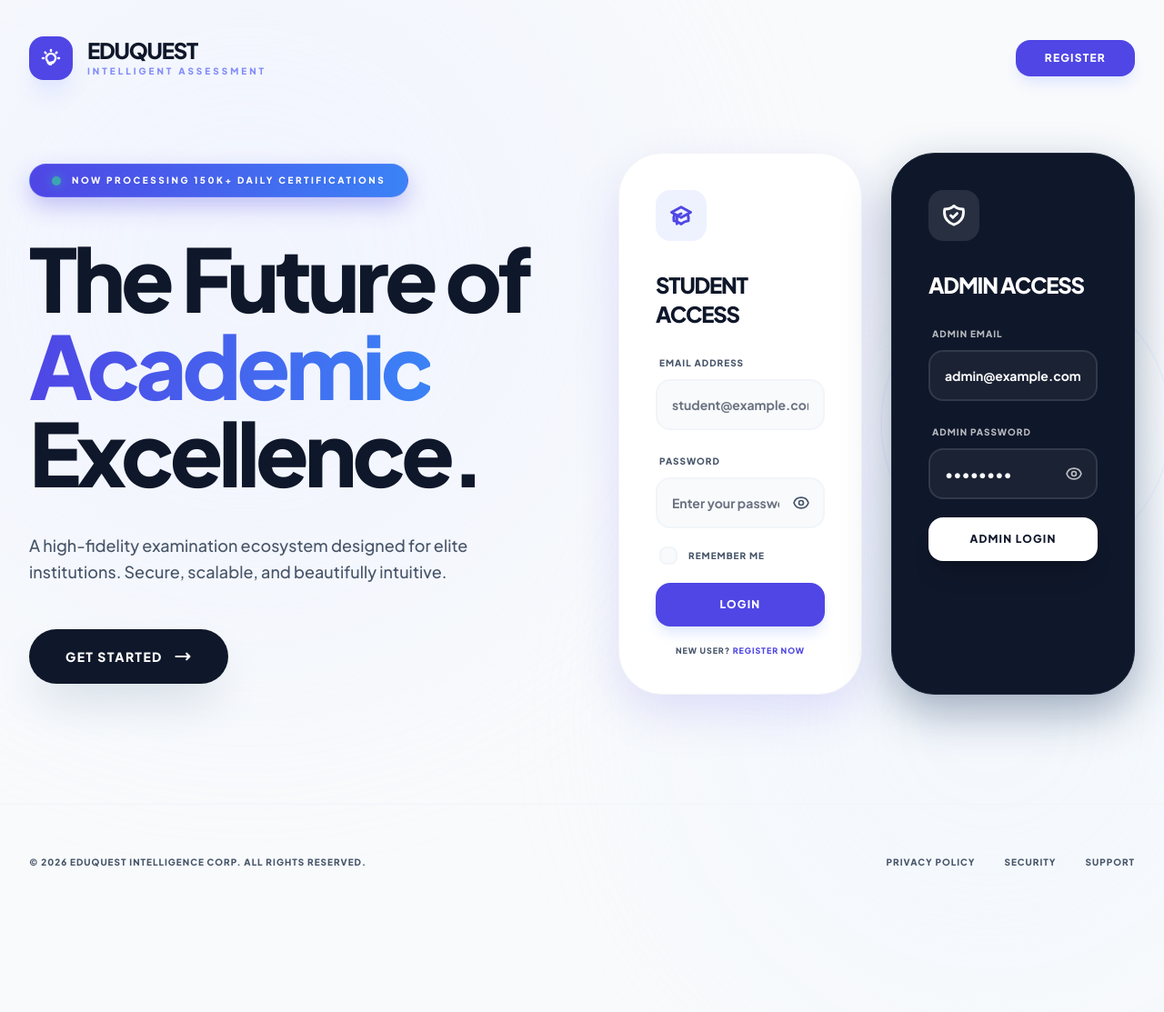
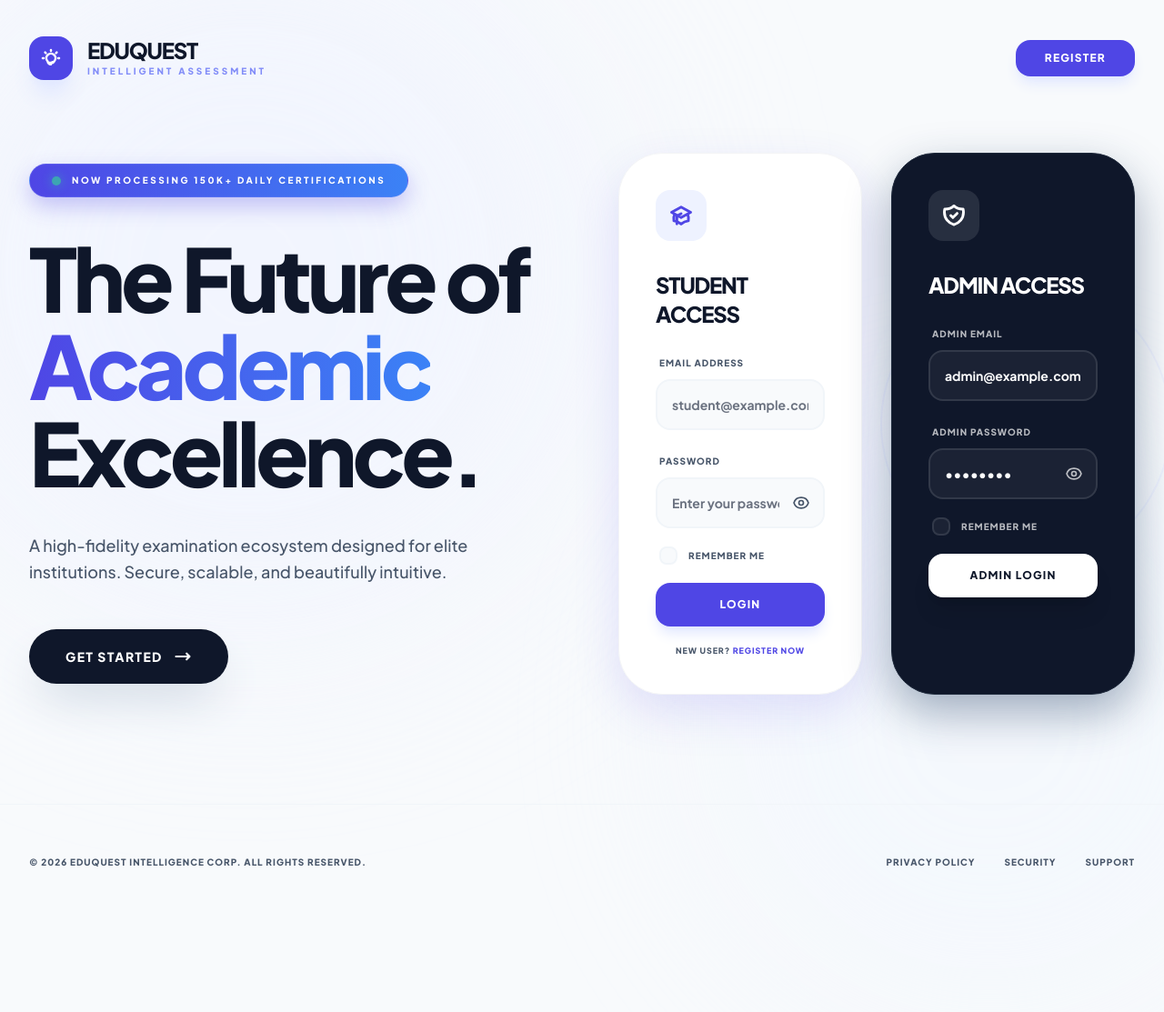
Before and after one commit to hamzabadshah10/online-exam-system, a PHP site: page / in a window 1280 px wide; the page is wider, and only the part inside the window is pictured. Shown: that part at 91% size. Run offline with PHP 8.4, Linux system fonts and the light colour scheme; some libraries are stand-ins or nearby versions.

Commit message:
Updated Files Comit

```diff
--- a/online_exam_system/api/auth.php
+++ b/online_exam_system/api/auth.php
@@ -20,6 +20,10 @@ if ($_SERVER['REQUEST_METHOD'] === 'POST') {
             $_SESSION['user_id'] = $user['id'];
             $_SESSION['name'] = $user['name'];
             $_SESSION['role'] = $user['role'];
+
+            if (isset($_POST['remember'])) {
+                setcookie('remember_user', $user['id'], time() + (30 * 24 * 60 * 60), "/");
+            }
 
             if ($user['role'] === 'admin') header('Location: ../admin/dashboard.php');
             else header('Location: ../student/dashboard.php');
@@ -66,6 +70,7 @@ if ($_SERVER['REQUEST_METHOD'] === 'POST') {
 
 if ($_SERVER['REQUEST_METHOD'] === 'GET' && isset($_GET['action']) && $_GET['action'] === 'logout') {
     session_destroy();
+    setcookie('remember_user', '', time() - 3600, "/");
     session_start();
     header('Location: ../index.php');
     exit;
--- a/online_exam_system/api/csv_parser.php
+++ b/online_exam_system/api/csv_parser.php
@@ -71,7 +71,7 @@ if ($_SERVER['REQUEST_METHOD'] === 'POST' && isset($_FILES['csv_file'])) {
         exit;
     }
 
-    header('Location: ../admin/dashboard.php?tab=questions');
+    header('Location: ../admin/dashboard.php?tab=students');
     exit;
 };
 ?>
--- a/online_exam_system/api/exam_manager.php
+++ b/online_exam_system/api/exam_manager.php
@@ -25,7 +25,7 @@ if ($_SERVER['REQUEST_METHOD'] === 'POST') {
         } catch(PDOException $e) {
             $_SESSION['error'] = "Failed to create exam: " . $e->getMessage();
         }
-        header('Location: ../admin/dashboard.php');
+        header('Location: ../admin/dashboard.php?tab=questions');
         exit;
     }
 
--- a/online_exam_system/index.php
+++ b/online_exam_system/index.php
@@ -39,20 +39,6 @@
         </div>
     </nav>
 
-    <?php if(isset($_SESSION['error'])): ?>
-        <div class="container mx-auto px-8 mb-8">
-            <div class="bg-rose-50 border border-rose-100 text-rose-500 px-8 py-4 rounded-2xl text-xs font-black uppercase tracking-widest text-center shadow-sm">
-                <?= htmlspecialchars($_SESSION['error']); unset($_SESSION['error']); ?>
-            </div>
-        </div>
-    <?php endif; ?>
-    <?php if(isset($_SESSION['success'])): ?>
-        <div class="container mx-auto px-8 mb-8">
-            <div class="bg-emerald-50 border border-emerald-100 text-emerald-600 px-8 py-4 rounded-2xl text-xs font-black uppercase tracking-widest text-center shadow-sm">
-                <?= htmlspecialchars($_SESSION['success']); unset($_SESSION['success']); ?>
-            </div>
-        </div>
-    <?php endif; ?>
 
     <!-- Main Content -->
     <main class="container mx-auto px-8 flex-1 flex flex-col lg:flex-row items-center gap-20 py-10 z-10">
@@ -80,9 +66,37 @@
         </div>
 
         <!-- Right: Login Portals -->
-        <div class="flex-1 w-full max-w-2xl grid grid-cols-1 md:grid-cols-2 gap-8 relative">
-            <!-- Decorative Elements behind cards -->
-            <div class="absolute -right-10 top-1/2 -translate-y-1/2 w-80 h-80 border-2 border-indigo-100 rounded-full opacity-40 -z-10"></div>
+        <div class="flex-1 w-full max-w-2xl flex flex-col relative">
+            <!-- Global Error/Success Feedback -->
+            <?php if(isset($_SESSION['error'])): ?>
+                <div class="mb-8 animate-in slide-in-from-top-4 duration-500">
+                    <div class="bg-rose-50 border-2 border-rose-100 p-5 rounded-[2rem] flex items-center justify-center space-x-4 shadow-xl shadow-rose-100/50">
+                        <div class="bg-rose-500 text-white p-2 rounded-xl shadow-lg">
+                            <svg class="w-5 h-5" fill="none" stroke="currentColor" viewBox="0 0 24 24"><path stroke-linecap="round" stroke-linejoin="round" stroke-width="3" d="M12 9v2m0 4h.01m-6.938 4h13.856c1.54 0 2.502-1.667 1.732-3L13.732 4c-.77-1.333-2.694-1.333-3.464 0L3.34 16c-.77 1.333.192 3 1.732 3z"></path></svg>
+                        </div>
+                        <span class="text-xs font-black text-rose-600 uppercase tracking-widest leading-none">
+                            <?= htmlspecialchars($_SESSION['error']); unset($_SESSION['error']); ?>
+                        </span>
+                    </div>
+                </div>
+            <?php endif; ?>
+
+            <?php if(isset($_SESSION['success'])): ?>
+                <div class="mb-8 animate-in slide-in-from-top-4 duration-500">
+                    <div class="bg-emerald-50 border-2 border-emerald-100 p-5 rounded-[2rem] flex items-center justify-center space-x-4 shadow-xl shadow-emerald-100/50">
+                        <div class="bg-emerald-500 text-white p-2 rounded-xl shadow-lg">
+                            <svg class="w-5 h-5" fill="none" stroke="currentColor" viewBox="0 0 24 24"><path stroke-linecap="round" stroke-linejoin="round" stroke-width="4" d="M5 13l4 4L19 7"></path></svg>
+                        </div>
+                        <span class="text-xs font-black text-emerald-600 uppercase tracking-widest leading-none">
+                            <?= htmlspecialchars($_SESSION['success']); unset($_SESSION['success']); ?>
+                        </span>
+                    </div>
+                </div>
+            <?php endif; ?>
+
+            <div class="grid grid-cols-1 md:grid-cols-2 gap-8 relative">
+                <!-- Decorative Elements behind cards -->
+                <div class="absolute -right-10 top-1/2 -translate-y-1/2 w-80 h-80 border-2 border-indigo-100 rounded-full opacity-40 -z-10"></div>
 
             <!-- Student Login -->
             <div class="bg-white p-10 rounded-[3rem] shadow-[0_20px_50px_rgba(79,70,229,0.15)] border border-gray-100 relative overflow-hidden group hover:-translate-y-2 transition-all duration-500">
@@ -95,12 +109,12 @@
                         <input type="hidden" name="action" value="login_student">
                         <div class="space-y-2">
                             <label class="text-[10px] font-black text-slate-600 uppercase tracking-widest ml-1">Email Address</label>
-                            <input name="email" type="email" placeholder="student@example.com" class="w-full bg-slate-50 border-2 border-slate-100 rounded-2xl p-4 text-sm font-bold focus:bg-white focus:border-indigo-600 focus:ring-0 transition-all" required/>
+                            <input name="email" type="email" autocomplete="username" placeholder="student@example.com" class="w-full bg-slate-50 border-2 border-slate-100 rounded-2xl p-4 text-sm font-bold focus:bg-white focus:border-indigo-600 focus:ring-0 transition-all" required/>
                         </div>
                         <div class="space-y-2">
                             <label class="text-[10px] font-black text-slate-600 uppercase tracking-widest ml-1">Password</label>
                             <div class="relative">
-                                <input name="password" type="password" placeholder="Enter your password" class="w-full bg-slate-50 border-2 border-slate-100 rounded-2xl p-4 pr-12 text-sm font-bold focus:bg-white focus:border-indigo-600 focus:ring-0 transition-all" required/>
+                                <input name="password" type="password" autocomplete="current-password" placeholder="Enter your password" class="w-full bg-slate-50 border-2 border-slate-100 rounded-2xl p-4 pr-12 text-sm font-bold focus:bg-white focus:border-indigo-600 focus:ring-0 transition-all" required/>
                                 <button type="button" onclick="togglePassword(this)" class="absolute right-4 top-1/2 -translate-y-1/2 text-slate-600 hover:text-indigo-600 transition-colors">
                                     <svg class="w-5 h-5 eye-icon" fill="none" stroke="currentColor" viewBox="0 0 24 24"><path stroke-linecap="round" stroke-linejoin="round" stroke-width="2" d="M15 12a3 3 0 11-6 0 3 3 0 016 0z"/><path stroke-linecap="round" stroke-linejoin="round" stroke-width="2" d="M2.458 12C3.732 7.943 7.523 5 12 5c4.478 0 8.268 2.943 9.542 7-1.274 4.057-5.064 7-9.542 7-4.477 0-8.268-2.943-9.542-7z"/></svg>
                                 </button>
@@ -134,16 +148,25 @@
                         <input type="hidden" name="action" value="login_admin">
                         <div class="space-y-2">
                             <label class="text-[10px] font-black text-white/70 uppercase tracking-widest ml-1">Admin Email</label>
-                            <input name="email" type="email" value="admin@example.com" class="w-full bg-white/5 border-2 border-white/10 rounded-2xl p-4 text-sm font-bold text-white placeholder-white/50 focus:bg-white/10 focus:border-white focus:ring-0 transition-all" required/>
+                            <input name="email" type="email" autocomplete="username" value="admin@example.com" class="w-full bg-white/5 border-2 border-white/10 rounded-2xl p-4 text-sm font-bold text-white placeholder-white/50 focus:bg-white/10 focus:border-white focus:ring-0 transition-all" required/>
                         </div>
                         <div class="space-y-2">
                             <label class="text-[10px] font-black text-white/70 uppercase tracking-widest ml-1">Admin Password</label>
                             <div class="relative">
-                                <input name="password" type="password" value="admin123" placeholder="Enter your password" class="w-full bg-white/5 border-2 border-white/10 rounded-2xl p-4 pr-12 text-sm font-bold text-white placeholder-white/50 focus:bg-white/10 focus:border-white focus:ring-0 transition-all" required/>
+                                <input name="password" type="password" autocomplete="current-password" value="admin123" placeholder="Enter your password" class="w-full bg-white/5 border-2 border-white/10 rounded-2xl p-4 pr-12 text-sm font-bold text-white placeholder-white/50 focus:bg-white/10 focus:border-white focus:ring-0 transition-all" required/>
                                 <button type="button" onclick="togglePassword(this)" class="absolute right-4 top-1/2 -translate-y-1/2 text-white/70 hover:text-white transition-colors">
                                     <svg class="w-5 h-5 eye-icon" fill="none" stroke="currentColor" viewBox="0 0 24 24"><path stroke-linecap="round" stroke-linejoin="round" stroke-width="2" d="M15 12a3 3 0 11-6 0 3 3 0 016 0z"/><path stroke-linecap="round" stroke-linejoin="round" stroke-width="2" d="M2.458 12C3.732 7.943 7.523 5 12 5c4.478 0 8.268 2.943 9.542 7-1.274 4.057-5.064 7-9.542 7-4.477 0-8.268-2.943-9.542-7z"/></svg>
                                 </button>
                             </div>
+                        </div>
+                        <div class="flex items-center justify-between ml-1">
+                            <label class="flex items-center space-x-3 cursor-pointer group/check">
+                                <div class="relative flex items-center justify-center">
+                                    <input type="checkbox" name="remember" class="peer h-5 w-5 cursor-pointer appearance-none rounded-lg border-2 border-white/10 bg-white/5 transition-all checked:bg-white checked:border-white focus:ring-0 focus:ring-offset-0"/>
+                                    <svg class="absolute h-3 w-3 text-slate-900 opacity-0 peer-checked:opacity-100 transition-opacity pointer-events-none" fill="none" stroke="currentColor" viewBox="0 0 24 24"><path stroke-linecap="round" stroke-linejoin="round" stroke-width="4" d="M5 13l4 4L19 7"></path></svg>
+                                </div>
+                                <span class="text-[10px] font-black text-white/70 uppercase tracking-widest group-hover/check:text-white transition-colors">Remember Me</span>
+                            </label>
                         </div>
                         <button type="submit" class="w-full bg-white text-slate-900 py-4 rounded-2xl text-xs font-black uppercase tracking-widest shadow-xl hover:bg-slate-100 active:scale-95 transition-all">Admin Login</button>
 
```
Also changed, not shown: online_exam_system/admin/dashboard.php (+7 -16 lines), online_exam_system/config/db.php (+12 -0 lines), online_exam_system/student/dashboard.php (+0 -12 lines).
